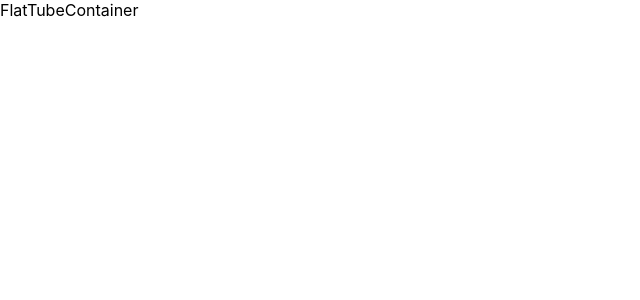
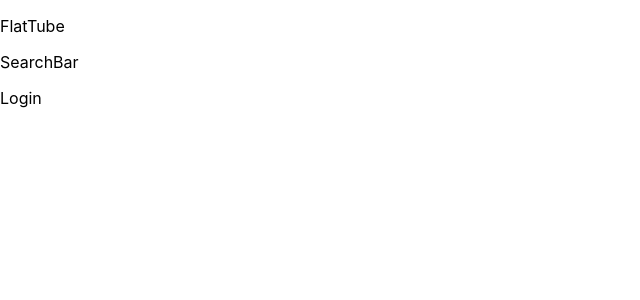
Before and after one commit to jguzz/flattube-client, a React (Create React App) app: page / in a window 1280 px wide. Shown: the top 300 px of the page, without its empty margins (0-640 px from the left). Built offline with nearby package versions, Linux system fonts and the light colour scheme.

Commit message:
NavBar static complete

```diff
--- a/src/components/FlatTubeContainer.js
+++ b/src/components/FlatTubeContainer.js
@@ -1,11 +1,15 @@
 import React, { Fragment, Component } from "react";
-// import NavContainer from '../nav/NavContainer'
+ import NavBarContainer from './navbar/NavBarContainer'
 
 //Main container to hold our entire Application
 
 class FlatTubeContainer extends Component {
   render() {
-    return <>FlatTubeContainer</>;
+    return (
+    <>
+    <NavBarContainer/>
+    </>
+      );
   }
 }
 
--- /dev/null
+++ b/src/components/navbar/NavBarContainer.js
@@ -0,0 +1,16 @@
+import React, { Fragment } from "react";
+import SearchBar from "./SearchBar";
+import Login from "./login/Login";
+import LogOut from "./login/LogOut";
+
+function NavBarContainer() {
+  return (
+    <>
+      <p>FlatTube</p>
+      <SearchBar />
+      {false ? <LogOut/> : <Login/>}
+    </>
+  );
+}
+
+export default NavBarContainer;
--- /dev/null
+++ b/src/components/navbar/SearchBar.js
@@ -0,0 +1,12 @@
+import React, {Fragment} from 'react';
+function SearchBar() {
+  return (
+    <>
+
+        <p>SearchBar</p>
+
+    </>
+  );
+}
+
+export default SearchBar;
--- /dev/null
+++ b/src/components/navbar/login/LogOut.js
@@ -0,0 +1,7 @@
+import React, { Fragment } from "react";
+
+function LogOut() {
+  return <>LogOut</>;
+}
+
+export default LogOut;
--- /dev/null
+++ b/src/components/navbar/login/Login.js
@@ -0,0 +1,7 @@
+import React, { Fragment } from "react";
+
+function NavBarContainer() {
+  return <>Login</>;
+}
+
+export default NavBarContainer;
```
Also changed, not shown: src/components/navbar/NavContainer.js (deleted, +0 -13 lines), src/components/navbar/Search.js (deleted), src/components/navbar/SignUp.js (deleted), src/components/navbar/login/SignUp.js (added).
